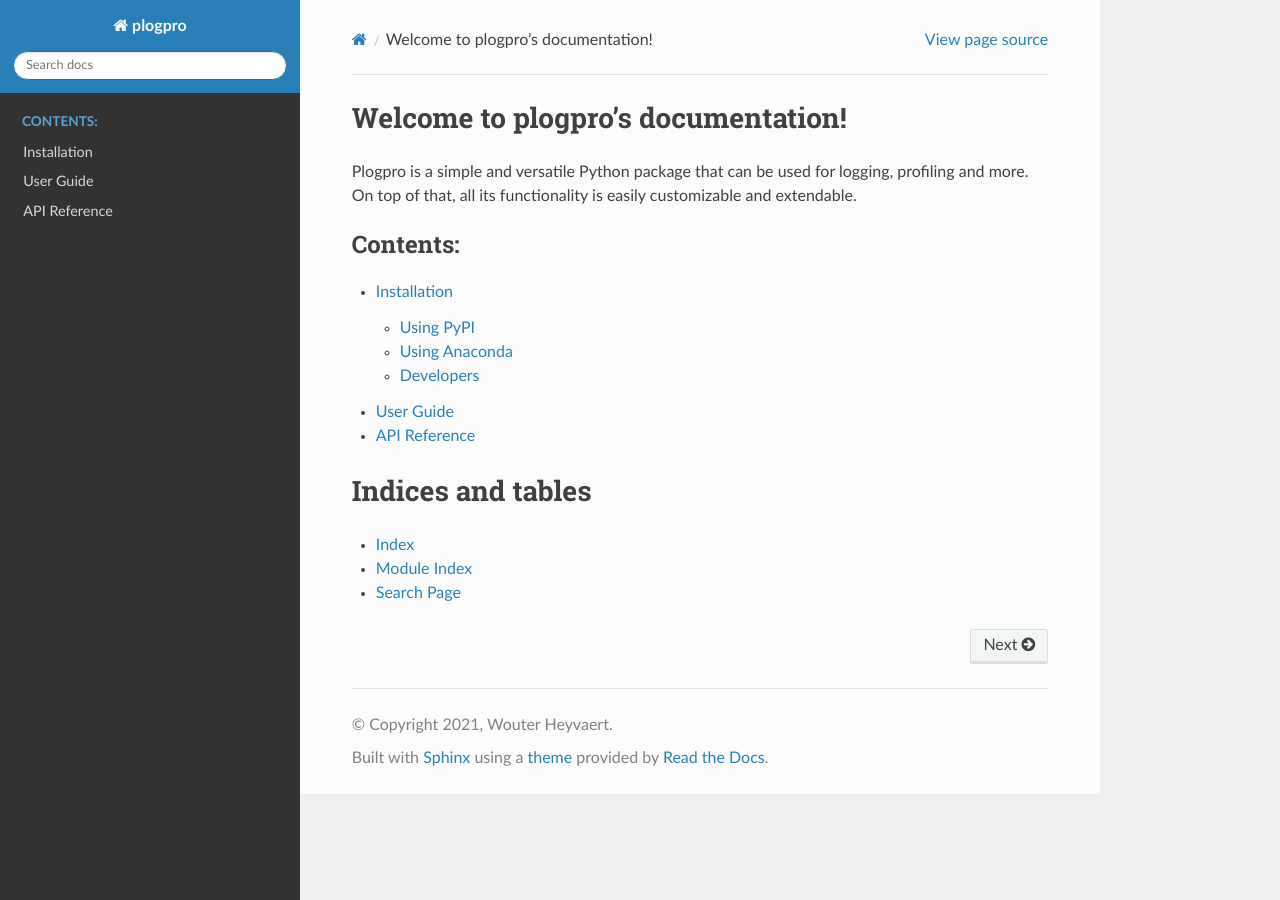
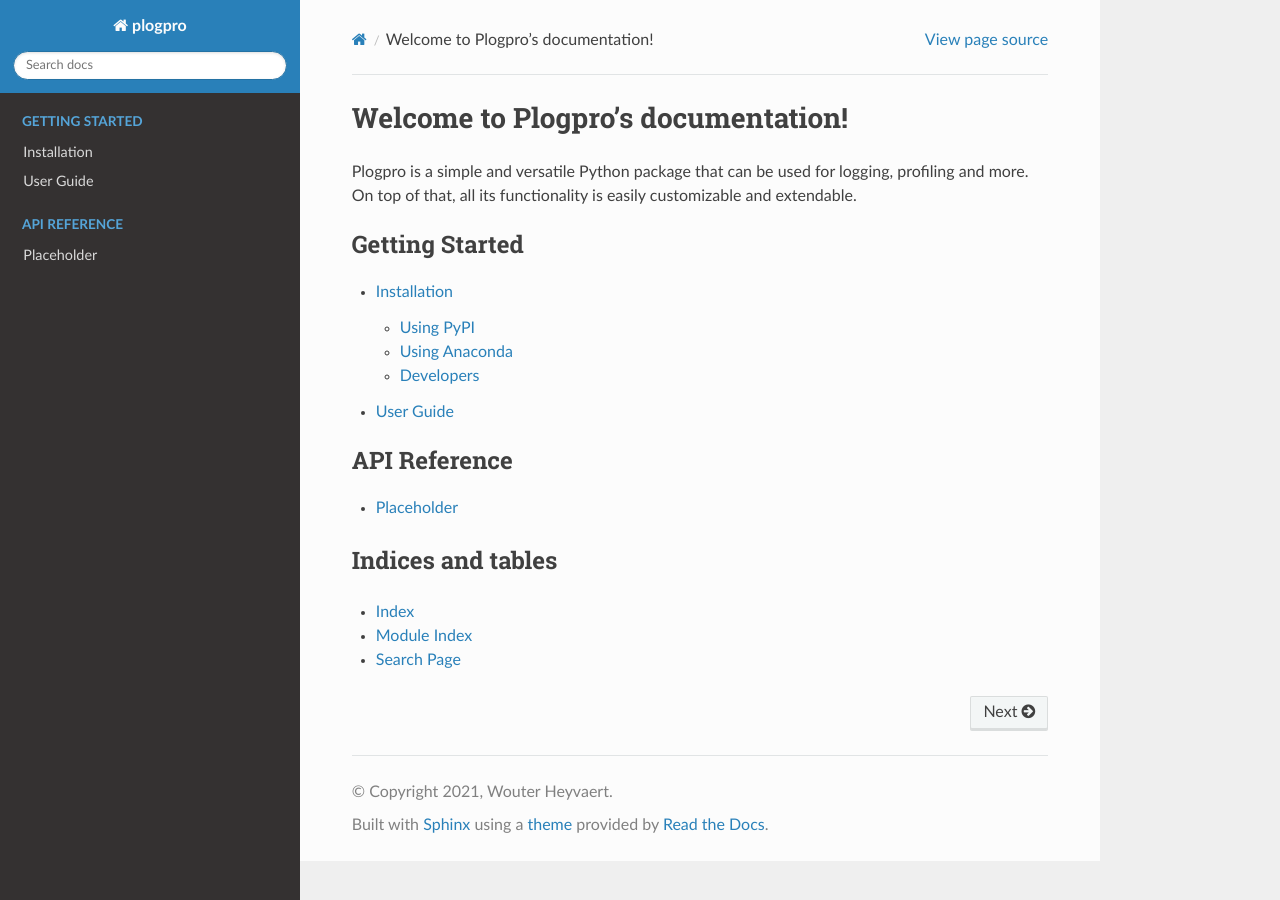
Before and after one commit to wohe157/plogpro, a Sphinx documentation site: the page built from docs/source/index.rst, in a window 1280 px wide. Built offline with Sphinx 7.4.7 and the Read the Docs theme 2.0.0, drawn with Linux system fonts in a browser that asks for light colours.

Commit message:
Created seperate menu for the API reference

```diff
--- a/docs/source/api.rst
+++ /dev/null
@@ -1,2 +0,0 @@
-API Reference
-=============
--- /dev/null
+++ b/docs/source/api_reference/placeholder.rst
@@ -0,0 +1,2 @@
+Placeholder
+===========
--- a/docs/source/index.rst
+++ b/docs/source/index.rst
@@ -1,4 +1,4 @@
-Welcome to plogpro's documentation!
+Welcome to Plogpro's documentation!
 ===================================
 
 Plogpro is a simple and versatile Python package that can be used for logging,
@@ -7,15 +7,21 @@
 
 .. toctree::
    :maxdepth: 2
-   :caption: Contents:
+   :caption: Getting Started
 
    installation
    guide
-   api
+
+.. toctree::
+   :maxdepth: 2
+   :caption: API Reference
+   :glob:
+
+   api_reference/*
 
 
 Indices and tables
-==================
+------------------
 
 * :ref:`genindex`
 * :ref:`modindex`
```
